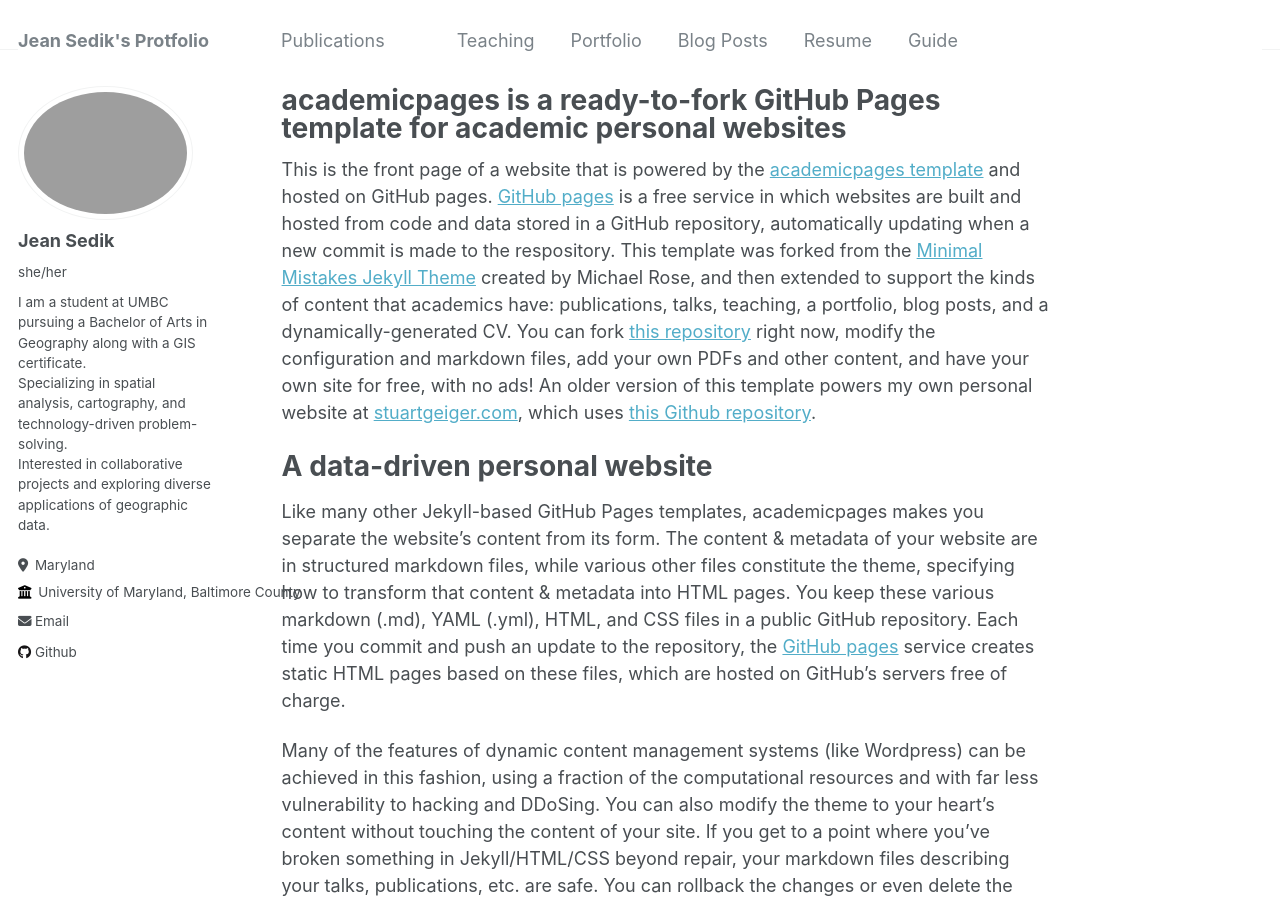
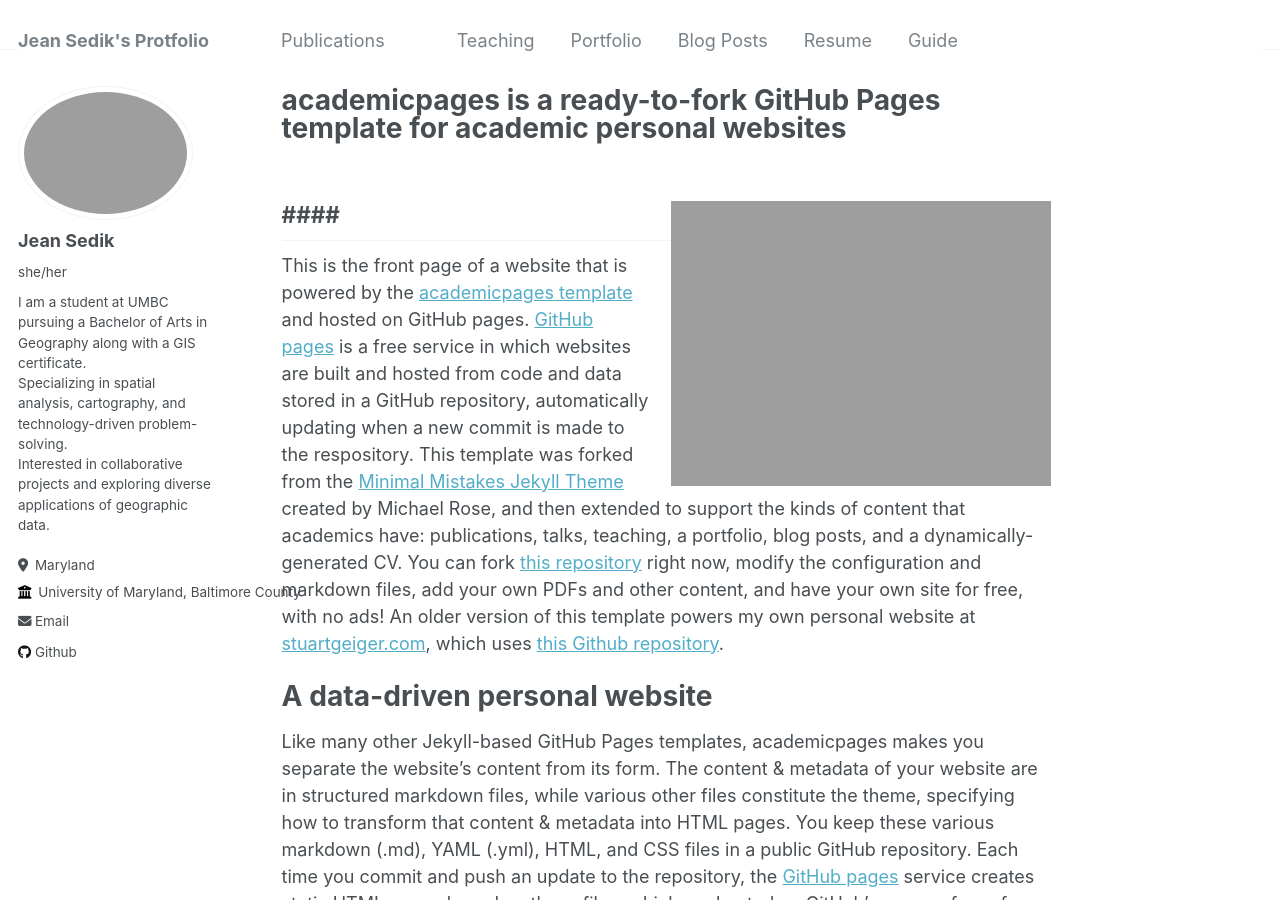
Before and after one commit to VG68490/VG68490.github.io, a Jekyll site: the page built from _pages/about.md, in a window 1280 px wide and 900 px high. Built offline with Jekyll 4.4.1, drawn with Linux system fonts in a browser that asks for light colours.

Commit message:
about_2.md

```diff
--- a/_pages/about.md
+++ b/_pages/about.md
@@ -6,6 +6,8 @@
   - /about/
   - /about.html
 ---
+
+## #### ![Map of Roads and Parking Lots in Glacier National Park](/images/[name].png){: .align-right width="380px"}
 
 This is the front page of a website that is powered by the [academicpages template](https://github.com/academicpages/academicpages.github.io) and hosted on GitHub pages. [GitHub pages](https://pages.github.com) is a free service in which websites are built and hosted from code and data stored in a GitHub repository, automatically updating when a new commit is made to the respository. This template was forked from the [Minimal Mistakes Jekyll Theme](https://mmistakes.github.io/minimal-mistakes/) created by Michael Rose, and then extended to support the kinds of content that academics have: publications, talks, teaching, a portfolio, blog posts, and a dynamically-generated CV. You can fork [this repository](https://github.com/academicpages/academicpages.github.io) right now, modify the configuration and markdown files, add your own PDFs and other content, and have your own site for free, with no ads! An older version of this template powers my own personal website at [stuartgeiger.com](http://stuartgeiger.com), which uses [this Github repository](https://github.com/staeiou/staeiou.github.io).
 
```
